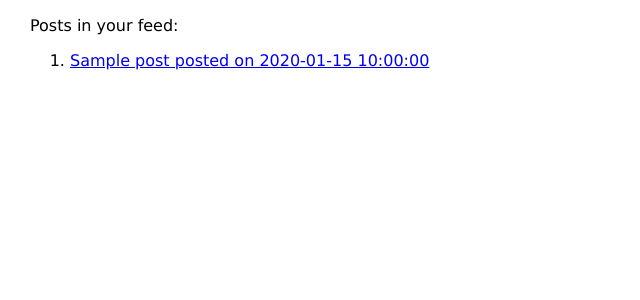
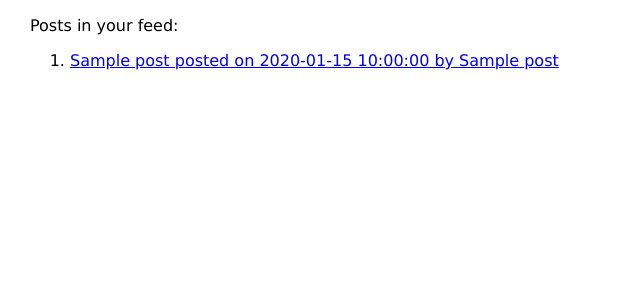
Before and after one commit to tumichelle/SunshareCS304FinalProject, a Flask app: template draft/templates/feed.html in a window 1280 px wide. Shown: the part 94-394 px from the top of the page, without its empty margins (0-640 px from the left). Run offline with Flask 2, Linux system fonts and the light colour scheme; the template is opened without the code that fills it: most values are stand-ins (such as "Sample title", 1, 10 or a date in 2020).

Commit message:
add author to feed

```diff
--- a/draft/app.py
+++ b/draft/app.py
@@ -42,18 +42,21 @@ def insert_post():
         item_type = request.form['item_type']
         item_id = insert.add_item(conn, description, item_photo, item_type)
         insert.add_post(conn,user_id,item_id,title)
+        search_results = insert.new_post_details(conn)
+        print(search_results)
         flash('Post created successfully')
-        return redirect(url_for('index'))
+        return render_template('search_results.html', results=search_results)
 
 @app.route('/feed/', methods=['GET'])
 def feed():
     conn = dbi.connect()
     feed_results = search_helper.feed(conn)
-    #print(feed_results[0]['name'])
+    #print(feed_results)
+    post_author = feed_results[0]['name']
     #user_id = feed_results.user_id
     #not working yet
     #post_author = search_helper.get_author(user_id) n
-    return render_template('feed.html', posts=feed_results)
+    return render_template('feed.html', posts=feed_results, author = post_author)
 
 @app.route('/post/<post_id>', methods=['GET'])
 def post_details(post_id):
--- a/draft/search_helper.py
+++ b/draft/search_helper.py
@@ -37,7 +37,7 @@ def search_by_postid(conn, post_id):
 
 def feed(conn):
     curs = dbi.dict_cursor(conn)
-    sql = '''SELECT * FROM post INNER JOIN item USING (item_id) ORDER BY timestamp DESC'''
+    sql = '''SELECT * FROM post INNER JOIN item USING (item_id) INNER JOIN user USING (user_id) ORDER BY timestamp DESC'''
     curs.execute(sql)
     matches = curs.fetchall()
     return matches
--- a/draft/templates/feed.html
+++ b/draft/templates/feed.html
@@ -5,7 +5,7 @@
 
 <ol>
 {% for post in posts %}
-    <li><a href="{{url_for('post_details', post_id=post.post_id)}}">{{ post.title }} posted on {{ post.timestamp }}</a></li>
+    <li><a href="{{url_for('post_details', post_id=post.post_id)}}">{{ post.title }} posted on {{ post.timestamp }} by {{ post.name }}</a></li>
 {% endfor %}
 </ol>
 
```
Also changed, not shown: draft/insert.py (+7 -0 lines).
